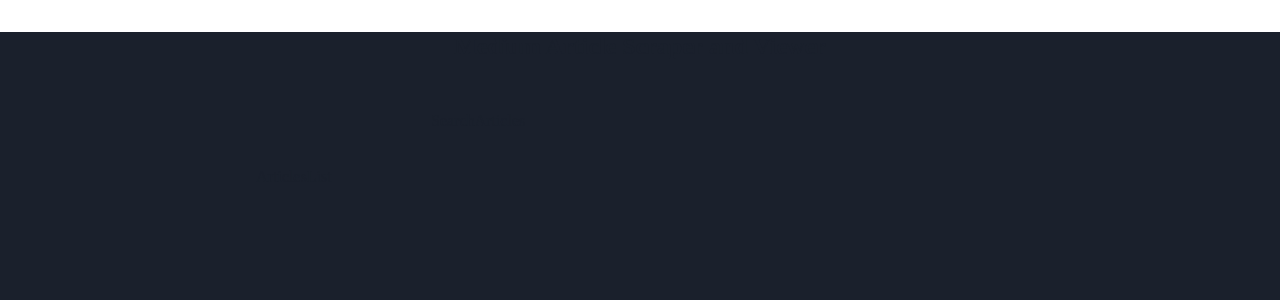
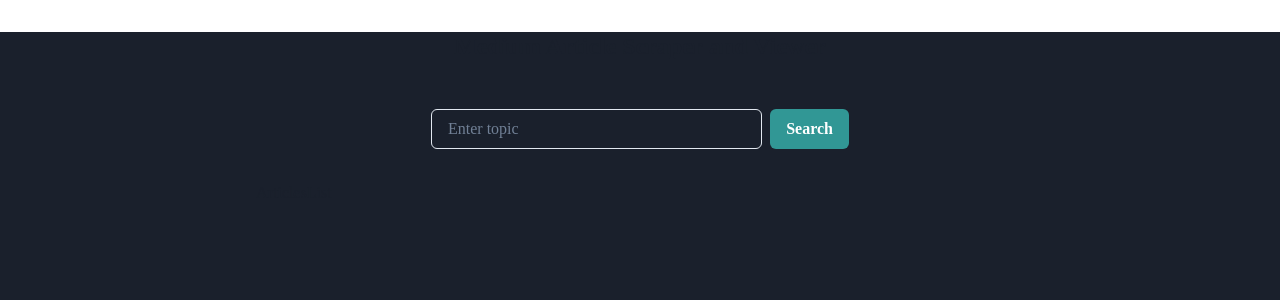
Before and after one commit to Hashal890/medium-article-scraper-and-viewer, a React (Create React App) app in the folder frontend/: page / in a window 1280 px wide. Shown: the top 300 px of the page. Built offline with nearby package versions, Linux system fonts and the light colour scheme; no server answers.

Commit message:
created search articles with error handeling

```diff
--- a/frontend/src/components/SearchArticles.jsx
+++ b/frontend/src/components/SearchArticles.jsx
@@ -1,10 +1,58 @@
-import React from "react";
-import { Box } from "@chakra-ui/react";
+import React, { useState } from "react";
+import {
+  Box,
+  Button,
+  FormControl,
+  Input,
+  Flex,
+  FormErrorMessage,
+} from "@chakra-ui/react";
+import axios from "axios";
 
 const SearchArticles = ({ setArticles }) => {
+  const [topic, setTopic] = useState("");
+  const [loading, setLoading] = useState(false);
+  const [error, setError] = useState("");
+
+  const handleSearch = async () => {
+    if (!topic.trim()) {
+      setError("Please enter a topic");
+      return;
+    }
+    setLoading(true);
+    setError("");
+    try {
+      const response = await axios.post(
+        "https://medium-article-scraper-and-viewer-v6p7.onrender.com/scrape",
+        {
+          topic,
+        }
+      );
+      setArticles(response.data);
+    } catch (error) {
+      setError("Failed to fetch articles!");
+    }
+    setLoading(false);
+  };
+
   return (
     <Box maxW={"450px"} margin={"auto"} p={4}>
-      SearchArticles
+      <FormControl isInvalid={!!error}>
+        <Flex>
+          <Input
+            value={topic}
+            onChange={(e) => setTopic(e.target.value)}
+            placeholder="Enter topic"
+            isInvalid={!!error}
+            flex="1"
+            mr={2}
+          />
+          <Button colorScheme="teal" onClick={handleSearch} isLoading={loading}>
+            Search
+          </Button>
+        </Flex>
+        {error && <FormErrorMessage my={2}>{error}</FormErrorMessage>}
+      </FormControl>
     </Box>
   );
 };
--- /dev/null
+++ b/frontend/src/css/index.css
@@ -0,0 +1,14 @@
+::-webkit-scrollbar-track {
+  background: rgb(255, 255, 255);
+  border-radius: 4px;
+}
+
+::-webkit-scrollbar-thumb {
+  background: rgb(59, 79, 255);
+  border-radius: 4px;
+}
+
+::-webkit-scrollbar {
+  width: 4px;
+  height: 4px;
+}
--- a/frontend/src/index.jsx
+++ b/frontend/src/index.jsx
@@ -1,6 +1,7 @@
 import React from "react";
 import ReactDOM from "react-dom/client";
 import { ChakraProvider } from "@chakra-ui/react";
+import "./css/index.css";
 import App from "./App";
 import reportWebVitals from "./reportWebVitals";
 
```
